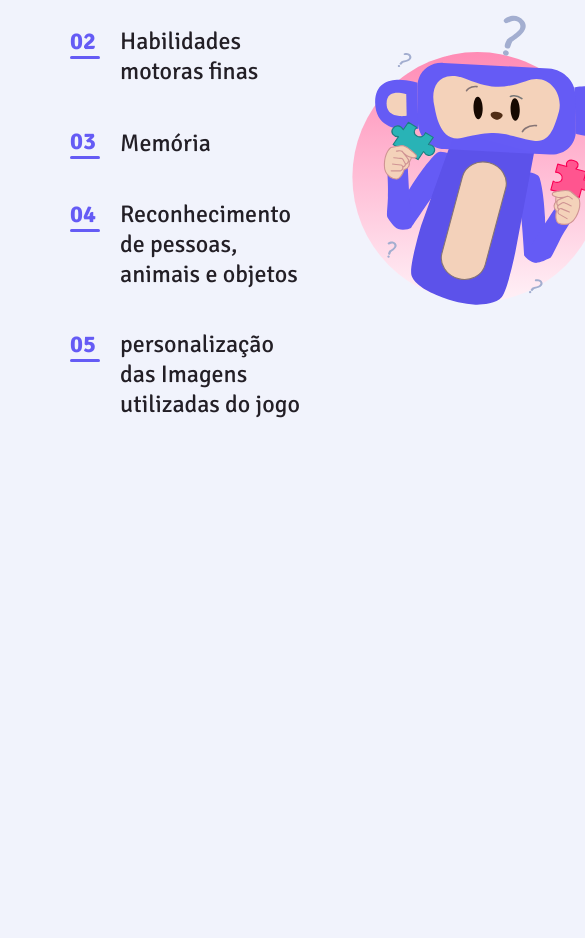
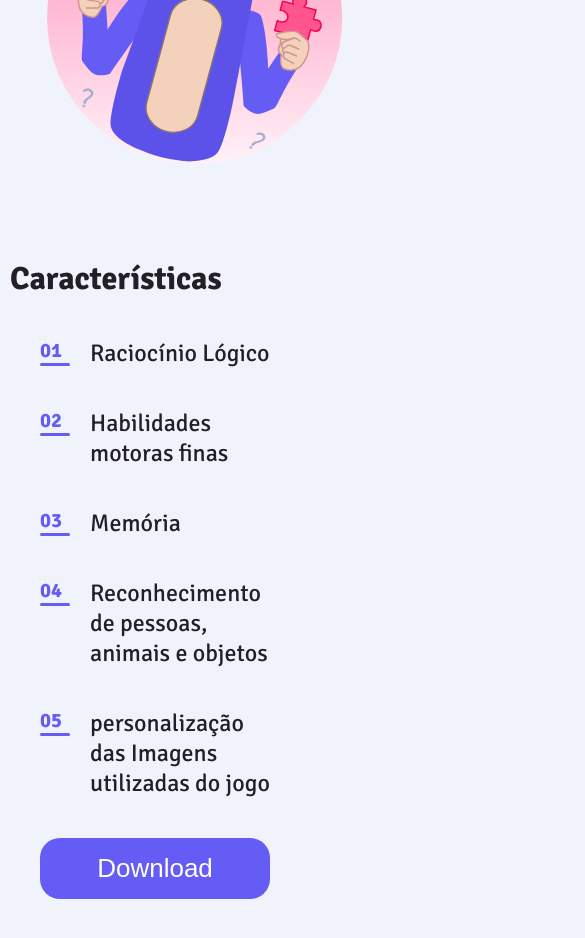
Before and after one commit to human-interaction-with-tecnologies/adaptive-games-platform, a React (Create React App) app: page / in a window 390 px wide. Shown: the part 940-1878 px from the top of the page, 585 px wide, since content can reach past the window. Before the commit the page ends 1479 px from the top, so only its background shows below. Built offline with nearby package versions, Linux system fonts and the light colour scheme.

Commit message:
style(feat(styles): implementing styles on the landing page): :lipstick: game section responsiveness part puzzle

```diff
--- a/src/pages/LandingPage/index.js
+++ b/src/pages/LandingPage/index.js
@@ -4,7 +4,7 @@ import {ReactComponent as ImgPrincipalLP} from '../../assets/ImgPrincipalLP.svg'
 import {ReactComponent as MascoteRitimoMania} from '../../assets/mascoteRitimoMania.svg'
 const LandingPage = () =>{
     return(
-        <>
+        <section className="Container">
             <section className={style.nav}>
                 <Header/>
 
@@ -56,17 +56,20 @@ const LandingPage = () =>{
                                 <span>05</span>
                                 <p>personalização das Imagens utilizadas do jogo</p>
                             </li>
+                            <li>
+                                <button>Download</button>
+                            </li>
                         </ul>
+
                     </div>
 
                     <div className={style.mascoteRitimoMania}>
                         <MascoteRitimoMania/>
                     </div>
-
                 </div>
             </section>
 
-        </>
+        </section>
     )
 }
 
--- a/src/pages/LandingPage/style.module.css
+++ b/src/pages/LandingPage/style.module.css
@@ -1,3 +1,8 @@
+.Container{
+    max-width: 1570px;
+    width: 100%;
+    margin: 0 auto;
+}
 .nav{
     font-family: 'Signika', sans-serif;
     background-image: linear-gradient(var(--blue-secundary), var(--blue));
@@ -120,6 +125,7 @@
     .introduction{
         display: grid;
         grid-template-columns: 1fr;
+        gap: 0px;
     }
     .titulo{
         margin-top: 150px;
@@ -152,6 +158,7 @@
 
 .quebracabeca{
     max-width: 1200px;
+    width: 100%;
     display: grid;
     grid-template-columns: 1fr 1fr;
     grid-template-areas:
@@ -159,7 +166,6 @@
     "characteristics Img";
     gap: 20px;
     margin: 0 auto;
-
 }
 
 .characteristics{
@@ -174,10 +180,16 @@
     margin-top: 40px;
     margin-bottom: 40px;
     padding-right: 20px;
+    width: 100%;
+}
+.characteristics ul{
+    width: 100%;
 }
 
 .characteristics li{
     display: flex;
+    max-width: 390px;
+    width: 100%;
     margin-bottom: 40px;
     position: relative;
     left: 30px;
@@ -201,8 +213,17 @@
 .characteristics li p{
     font-size: 1.5rem;
     margin-left: 20px;
-    max-width: 390px;
     align-self: center;
+}
+
+.characteristics li button{
+    font-size: 1.625rem;
+    padding: 15px 35px;
+    width: 100%;
+    background: var(--blue-secundary);
+    color: #FFFFFF;
+    border: none;
+    border-radius: 20px;
 }
 
 .titlePlay{
@@ -231,8 +252,55 @@
 }
 
 .mascoteRitimoMania > svg{
-    max-height: 700px;
-    max-width: 900px;
-    min-width: 400px;
     width: 100%;
 }
+
+
+@media (max-width: 891px) {
+    .quebracabeca{
+        grid-template-columns: 1fr;
+        grid-template-areas:
+        "titlePlay"
+        "Img"
+        "characteristics";
+    }
+
+    .characteristics{
+        position: relative;
+        left: 0px;
+    }
+
+    .characteristics h3{
+        padding-left: 40px;
+    }
+
+    .characteristics li{
+        padding-left: 40px;
+    }
+
+
+
+    .characteristics li span{
+        font-size: 1.275rem;
+    }
+
+}
+
+@media (max-width: 420px){
+    .jogos h1{
+        font-size: 3rem;
+    }
+
+    .characteristics h3{
+        padding-left: 10px;
+    }
+
+    .characteristics li{
+        width: 240px;
+        padding-left: 10px;
+    }
+
+    .mascoteRitimoMania > svg{
+        height: 400px;
+    }
+}
```
Also changed, not shown: src/assets/mascoteRitimoMania.svg.
